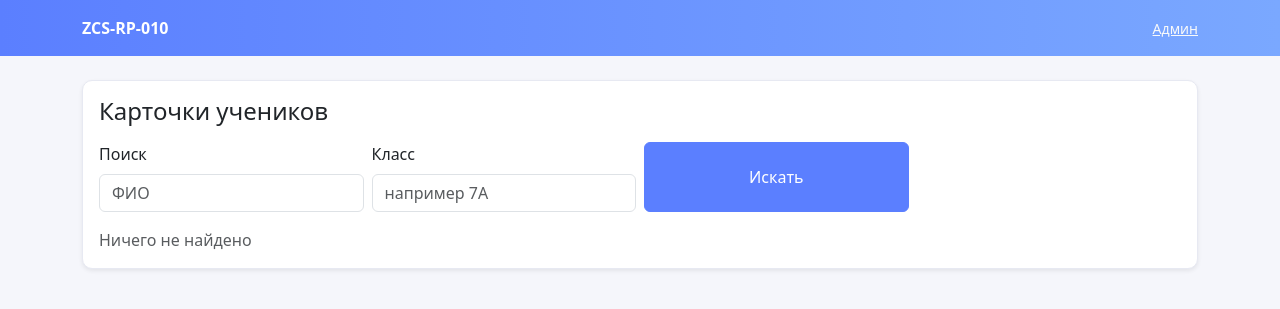
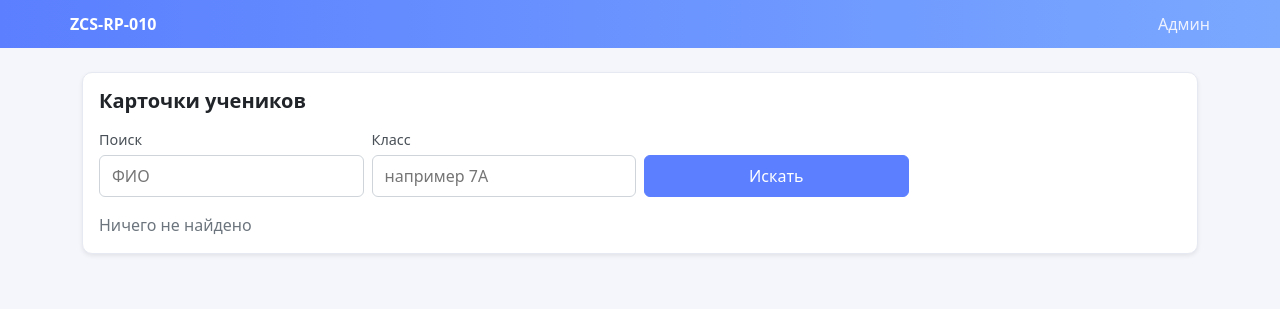
Before and after one commit to RUdolf1517/ZCS-RP-010, a Flask app: page / in a window 1280 px wide. Shown: the top 309 px of the page. Run offline with Flask 3, Linux system fonts and the light colour scheme.

Commit message:
rebuild css and fix button

```diff
--- a/static/style.css
+++ b/static/style.css
@@ -1,14 +1,54 @@
+
 body { background: #f5f6fb; }
 
-.app-header { background: linear-gradient(90deg, #5b7fff, #7aa8ff); color: #fff; }
-.app-header .brand-title { color: #fff; text-decoration: none; font-weight: 600; }
-.app-header a { color: #eef2ff; }
+/* Header */
+.app-header { background: linear-gradient(90deg, #5b7fff, #7aa8ff); color: #fff; margin-bottom: 1.5rem; }
+.app-header__inner { display: flex; justify-content: space-between; align-items: center; padding: 0.75rem 0; }
+.app-header__brand { color: #fff; text-decoration: none; font-weight: 600; }
+.app-header__admin { color: #eef2ff; text-decoration: none; }
 
+/* Page wrapper */
+.page { padding-bottom: 2rem; }
+
+/* Cards & buttons */
 .card { border: 1px solid #e7e9f2; border-radius: 10px; }
-.form-card { max-width: 900px; margin: 0 auto; }
-
 .btn-primary { background: #5b7fff; border-color: #5b7fff; }
 .btn-primary:hover { background: #4c71ff; border-color: #4c71ff; }
 
+/* Titles */
+.page-title { margin: 0 0 1rem 0; font-size: 1.25rem; font-weight: 600; }
+.muted { color: #6c757d; }
+
+/* Filters */
+.filters { display: grid; grid-template-columns: repeat(4, minmax(0, 1fr)); gap: 0.5rem; margin-bottom: 1rem; }
+.filters__group { display: flex; flex-direction: column; }
+.filters__label { font-size: 0.9rem; color: #495057; margin-bottom: 0.25rem; }
+.filters__input { display: block; width: 100%; padding: 0.5rem 0.75rem; border: 1px solid #ced4da; border-radius: 6px; }
+.filters__actions { display: flex; align-items: end; }
+.filters__button { width: 100%; padding: 0.5rem 0.75rem;}
+
+/* Student grid */
+.student-grid { display: grid; grid-template-columns: repeat(3, minmax(0, 1fr)); gap: 0.75rem; }
+.student-card { border: 1px solid #e7e9f2; border-radius: 10px; padding: 0.75rem; background: #fff; }
+.student-card__class { color: #6b7280; font-size: 0.85rem; }
+.student-card__name { font-weight: 600; margin-top: 0.1rem; }
+.student-card__teacher { color: #6b7280; font-size: 0.9rem; }
+.student-card__achievements { margin-top: 0.5rem; }
+
+/* Admin header */
+.admin-header { display: flex; justify-content: space-between; align-items: center; margin-bottom: 0.75rem; }
+.admin-header__actions { display: flex; gap: 0.5rem; }
+
+/* Table */
 table thead th { font-weight: 600; background: #f0f3ff; }
 table tbody tr:hover { background: #f9fbff; }
+
+@media (max-width: 992px) {
+  .filters { grid-template-columns: repeat(2, minmax(0, 1fr)); }
+  .student-grid { grid-template-columns: repeat(2, minmax(0, 1fr)); }
+}
+@media (max-width: 576px) {
+  .filters { grid-template-columns: 1fr; }
+  .filters__actions { align-items: stretch; }
+  .student-grid { grid-template-columns: 1fr; }
+}
--- a/templates/base.html
+++ b/templates/base.html
@@ -8,14 +8,14 @@
     <link href="{{ url_for('static', filename='style.css') }}" rel="stylesheet">
   </head>
   <body>
-    <header class="app-header mb-4">
-      <div class="container d-flex justify-content-between align-items-center py-3">
-        <a class="brand-title" href="/">ZCS-RP-010</a>
-        <a class="link-light small" href="{{ url_for('admin_login') }}">Админ</a>
+    <header class="app-header">
+      <div class="app-header__inner container">
+        <a class="app-header__brand" href="/">ZCS-RP-010</a>
+        <a class="app-header__admin" href="{{ url_for('admin_login') }}">Админ</a>
       </div>
     </header>
 
-    <main class="container">
+    <main class="page container">
       {% block content %}{% endblock %}
     </main>
 
--- a/templates/index.html
+++ b/templates/index.html
@@ -3,38 +3,34 @@
 {% block content %}
 <div class="card shadow-sm">
   <div class="card-body">
-    <h1 class="h4 mb-3">Карточки учеников</h1>
+    <h1 class="page-title">Карточки учеников</h1>
 
-    <form class="row g-2 mb-3" method="get">
-      <div class="col-sm-6 col-md-4 col-lg-3">
-        <label class="form-label">Поиск</label>
-        <input type="text" name="q" class="form-control" value="{{ q }}" placeholder="ФИО">
+    <form class="filters" method="get">
+      <div class="filters__group">
+        <label class="filters__label">Поиск</label>
+        <input type="text" name="q" class="filters__input" value="{{ q }}" placeholder="ФИО">
       </div>
-      <div class="col-sm-6 col-md-4 col-lg-3">
-        <label class="form-label">Класс</label>
-        <input type="text" name="class" class="form-control" value="{{ class_name }}" placeholder="например 7А">
+      <div class="filters__group">
+        <label class="filters__label">Класс</label>
+        <input type="text" name="class" class="filters__input" value="{{ class_name }}" placeholder="например 7А">
       </div>
-      <div class="col-sm-12 col-md-4 col-lg-3 d-grid">
-        <button class="btn btn-primary" type="submit">Искать</button>
+      <div class="filters__actions">
+        <button class="btn btn-primary filters__button" type="submit">Искать</button>
       </div>
     </form>
 
-    <div class="row g-3">
+    <div class="student-grid">
       {% for s in students %}
-        <div class="col-md-6 col-lg-4">
-          <div class="card h-100">
-            <div class="card-body">
-              <div class="small text-muted">{{ s.class_name }}</div>
-              <div class="fw-semibold">{{ s.full_name }}</div>
-              <div class="text-muted">Кл. руководитель: {{ s.class_teacher }}</div>
-              {% if s.achievements %}
-                <div class="mt-2">{{ s.achievements }}</div>
-              {% endif %}
-            </div>
-          </div>
+        <div class="student-card">
+          <div class="student-card__class">{{ s.class_name }}</div>
+          <div class="student-card__name">{{ s.full_name }}</div>
+          <div class="student-card__teacher">Кл. руководитель: {{ s.class_teacher }}</div>
+          {% if s.achievements %}
+            <div class="student-card__achievements">{{ s.achievements }}</div>
+          {% endif %}
         </div>
       {% else %}
-        <div class="col-12 text-muted">Ничего не найдено</div>
+        <div class="muted">Ничего не найдено</div>
       {% endfor %}
     </div>
   </div>
```
Also changed, not shown: templates/admin_dashboard.html (+17 -17 lines).
